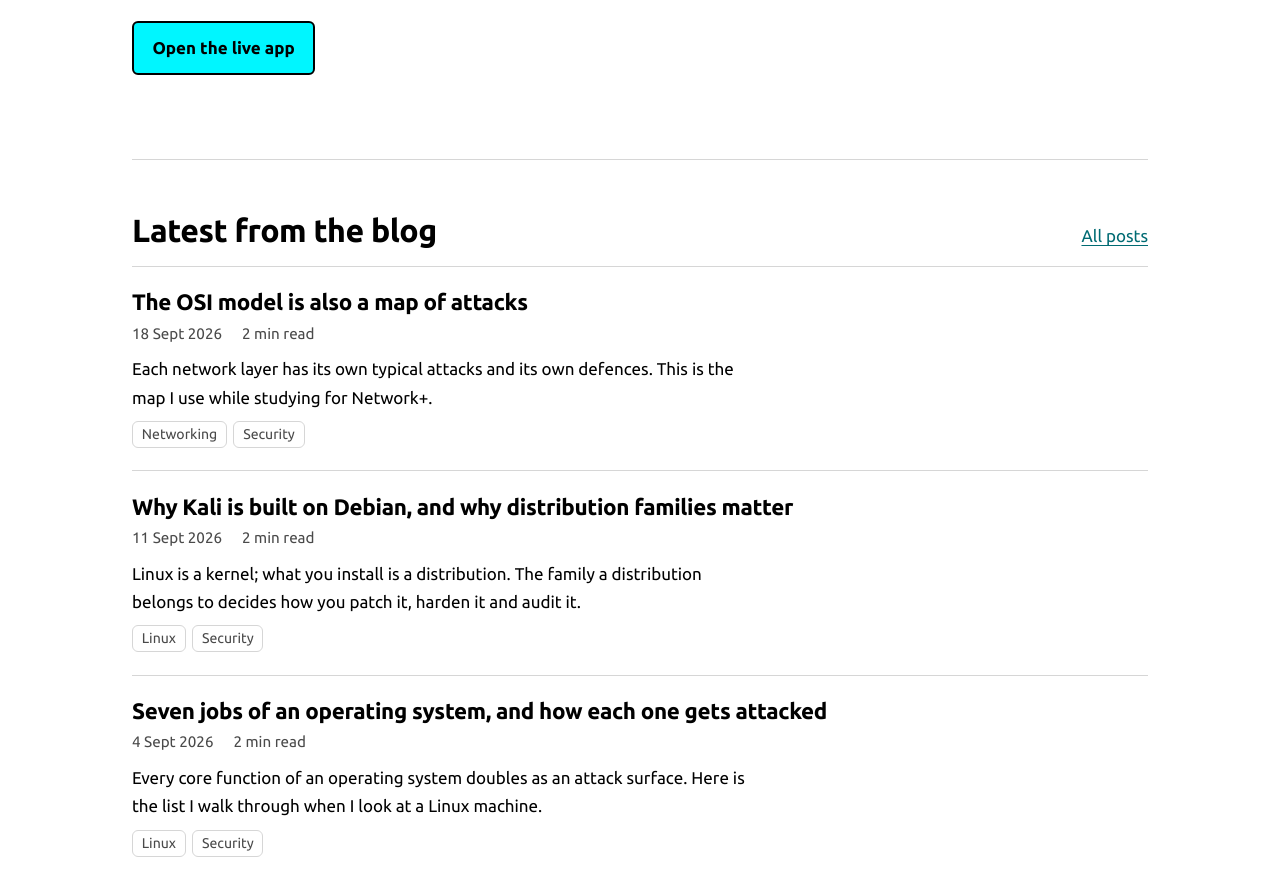
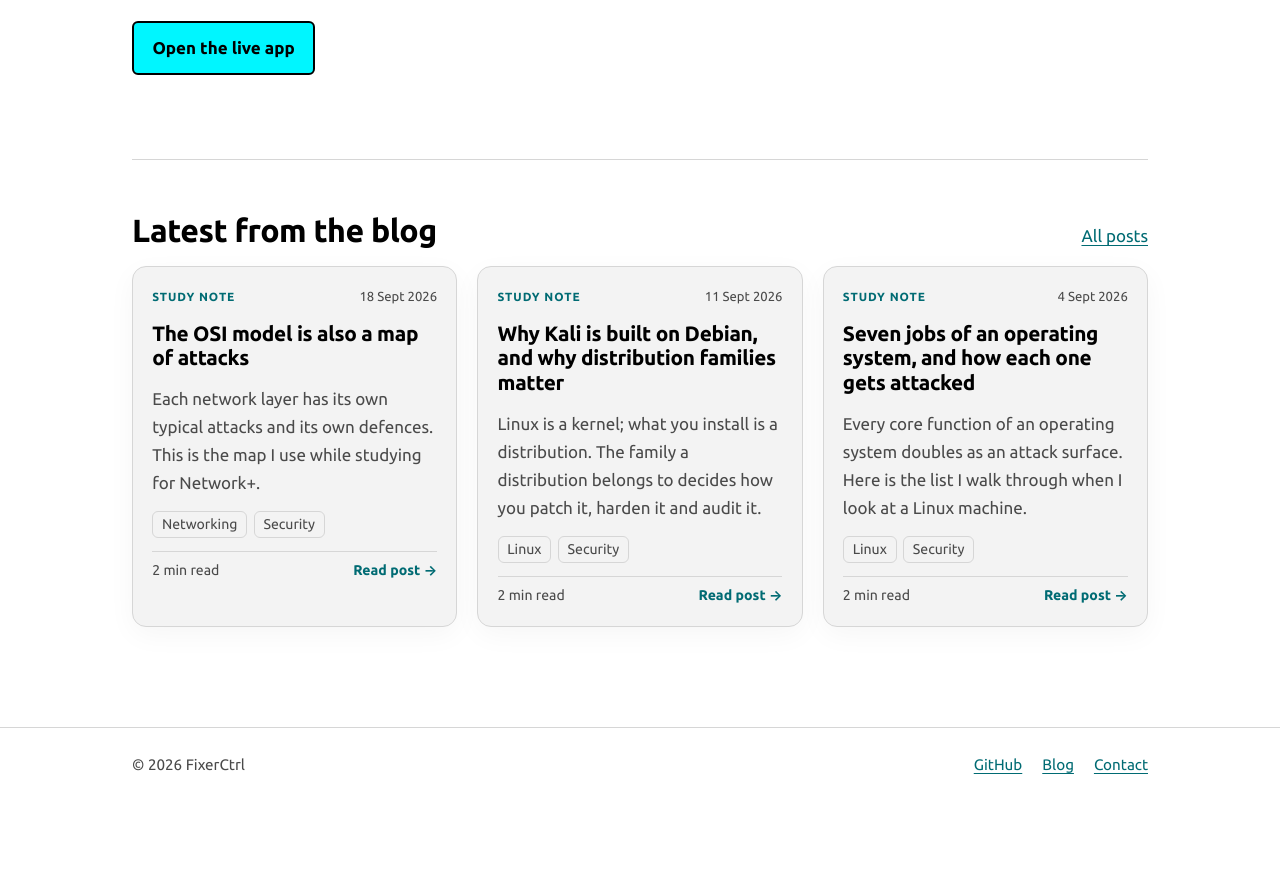
Before and after one commit to FixerCtrl/site, a plain HTML site: page index.html in a window 1280 px wide. Shown: the part 1362-2244 px from the top of the page. After the commit the page ends 2163 px from the top, so only its background shows below. Drawn offline with Linux system fonts and the light colour scheme.

Commit message:
add index.html

```diff
--- a/index.html
+++ b/index.html
@@ -116,6 +116,16 @@
   .hero { display: grid; grid-template-columns: minmax(0, 1fr) minmax(0, 1.05fr); gap: clamp(1.5rem, 4vw, 3.5rem); align-items: center; padding: clamp(2rem, 6vw, 4.5rem) 0; }
   @media (max-width: 900px) { .hero { grid-template-columns: 1fr; } }
   .lead { font-size: 1.2rem; color: var(--muted); max-width: 36rem; }
+  .eyebrow { display: inline-flex; align-items: center; gap: .45rem; font-size: .74rem; font-weight: 700; letter-spacing: .08em; text-transform: uppercase; color: var(--link); }
+  .featured-grid { display: grid; grid-template-columns: repeat(auto-fit, minmax(16rem, 1fr)); gap: 1.25rem; }
+  .news-card { display: flex; flex-direction: column; gap: .85rem; background: var(--surface); border: 1px solid var(--line); border-radius: 14px; padding: 1.2rem; box-shadow: 0 8px 28px rgba(0,0,0,.04); }
+  .news-card__top { display: flex; align-items: center; justify-content: space-between; gap: .75rem; color: var(--muted); font-size: .82rem; }
+  .news-card h3 { margin: 0; font-size: 1.3rem; line-height: 1.2; }
+  .news-card h3 a { color: var(--fg); text-decoration: none; }
+  .news-card h3 a:hover { text-decoration: underline; }
+  .news-card p { margin: 0; color: var(--muted); }
+  .news-card__footer { display: flex; align-items: center; justify-content: space-between; gap: .75rem; font-size: .88rem; color: var(--muted); padding-top: .4rem; border-top: 1px solid var(--line); }
+  .news-card__footer a { color: var(--link); text-decoration: none; font-weight: 700; }
 
   /* Terminal */
   .term { background: var(--term-bg); color: var(--term-fg); border: 1px solid var(--term-line); border-radius: 10px; font-family: var(--mono); font-size: 1.05rem; line-height: 1.5; overflow: hidden; }
@@ -377,6 +387,15 @@
   function strip(html) { return html.replace(/<[^>]+>/g, ' ').replace(/\s+/g, ' ').trim(); }
   function mins(html) { return Math.max(1, Math.ceil(strip(html).split(' ').length / 200)); }
   function tagList(tags) { return '<ul class="tags" aria-label="Tags">' + tags.map(function (t) { return '<li>' + t + '</li>'; }).join('') + '</ul>'; }
+  function postCard(p) {
+    return '<article class="news-card">' +
+      '<div class="news-card__top"><span class="eyebrow">Study note</span><time datetime="' + p.date + '">' + fmtDate(p.date) + '</time></div>' +
+      '<h3><a href="#/blog/' + p.slug + '">' + p.title + '</a></h3>' +
+      '<p>' + p.summary + '</p>' +
+      tagList(p.tags) +
+      '<div class="news-card__footer"><span>' + mins(p.body) + ' min read</span><a href="#/blog/' + p.slug + '">Read post →</a></div>' +
+    '</article>';
+  }
   function postRow(p, level) {
     level = level || 'h3';
     return '<article class="post-row">' +
@@ -443,7 +462,7 @@
 
         '<section class="block" aria-labelledby="latest-h">' +
           '<div class="block-head"><h2 id="latest-h">Latest from the blog</h2><a href="#/blog">All posts</a></div>' +
-          posts.slice(0, 3).map(function (p) { return postRow(p, 'h3'); }).join('') +
+          '<div class="featured-grid">' + posts.slice(0, 3).map(postCard).join('') + '</div>' +
         '</section>',
       after: initTerminal
     };
@@ -534,7 +553,7 @@
           '</div>' +
         '</div>' +
         '<p class="count" id="postCount" aria-live="polite"></p>' +
-        '<div id="postList"></div>',
+        '<div id="postList" class="featured-grid" style="margin-top:1rem"></div>',
       after: function () {
         function filtered() {
           var q = blogState.q.toLowerCase();
@@ -547,7 +566,7 @@
         function paint() {
           var list = filtered();
           $('#postList').innerHTML = list.length
-            ? list.map(function (p) { return postRow(p, 'h2'); }).join('')
+            ? list.map(postCard).join('')
             : '<p class="empty">No posts match that search. <button class="linkbtn" type="button" id="clearFilters">Clear the search and filter</button></p>';
           $('#postCount').textContent = list.length + (list.length === 1 ? ' post' : ' posts');
           var c = $('#clearFilters');
```
